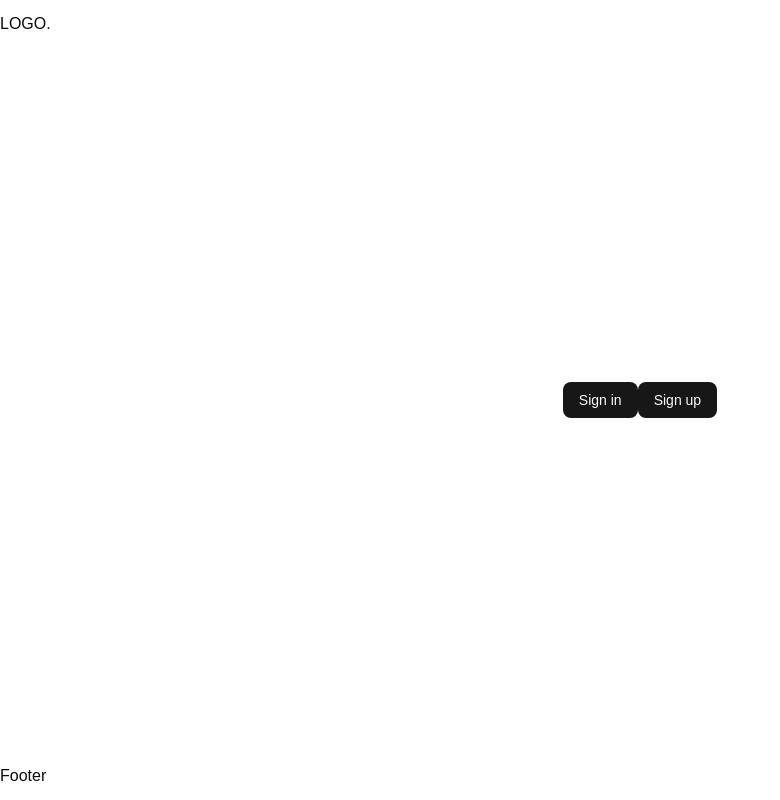
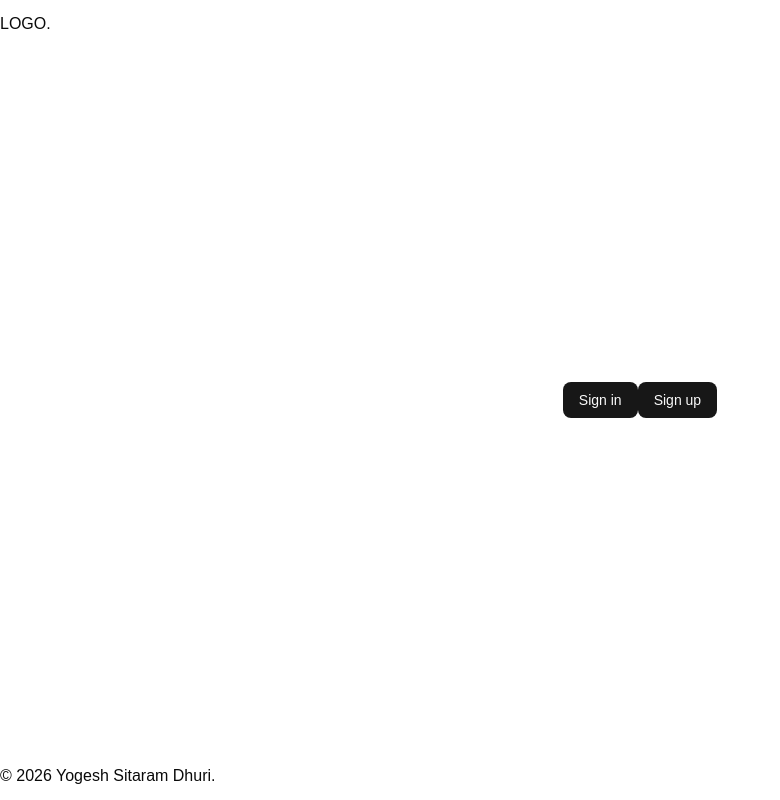
Before and after one commit to ysdhuri312/bud-bud-chatapp-ai-powered, a React (Vite) app in the folder frontend/: page / in a window 1280 px wide. Shown: the whole page, without its empty margins (0-780 px from the left). Built offline with nearby package versions, Linux system fonts and the light colour scheme; no server answers.

Commit message:
Add copyright clause

```diff
--- a/frontend/src/components/layout/Footer.tsx
+++ b/frontend/src/components/layout/Footer.tsx
@@ -3,7 +3,7 @@ export default function Footer() {
     <footer className=''>
       <div className='container mx-auto'>
         <div className='flex justify-between py-3 mt-7'>
-          <p>Footer</p>
+          <p>© 2026 Yogesh Sitaram Dhuri.</p>
           <div></div>
         </div>
       </div>
```
